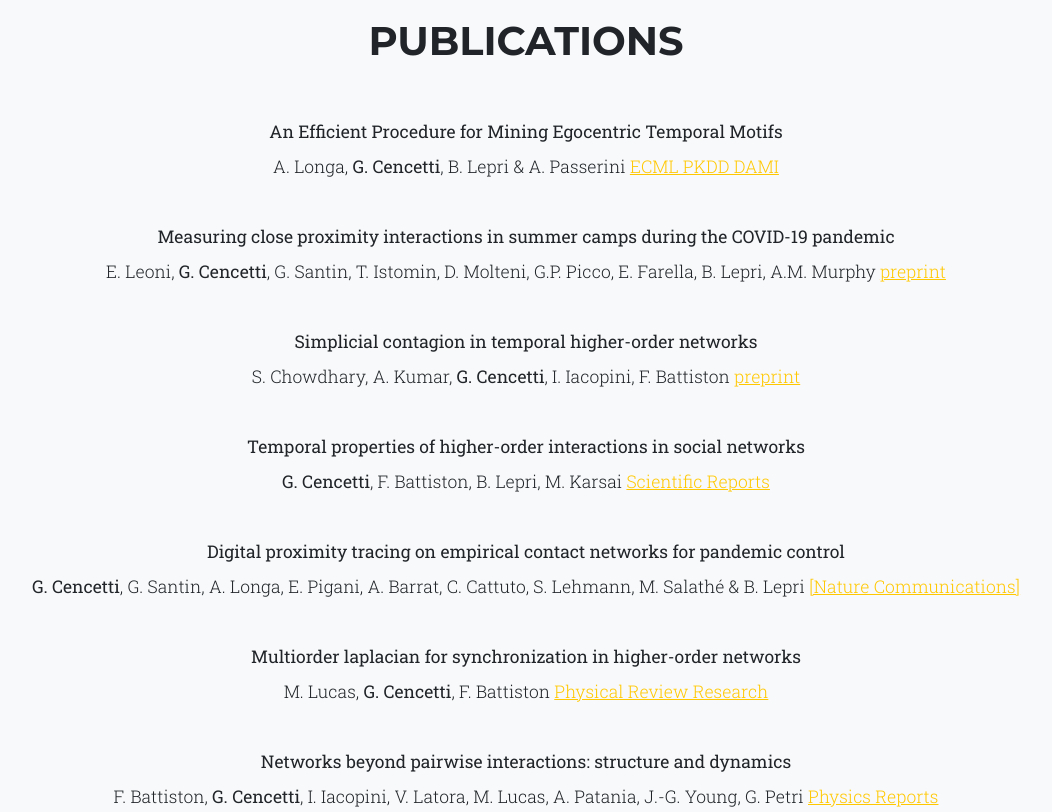
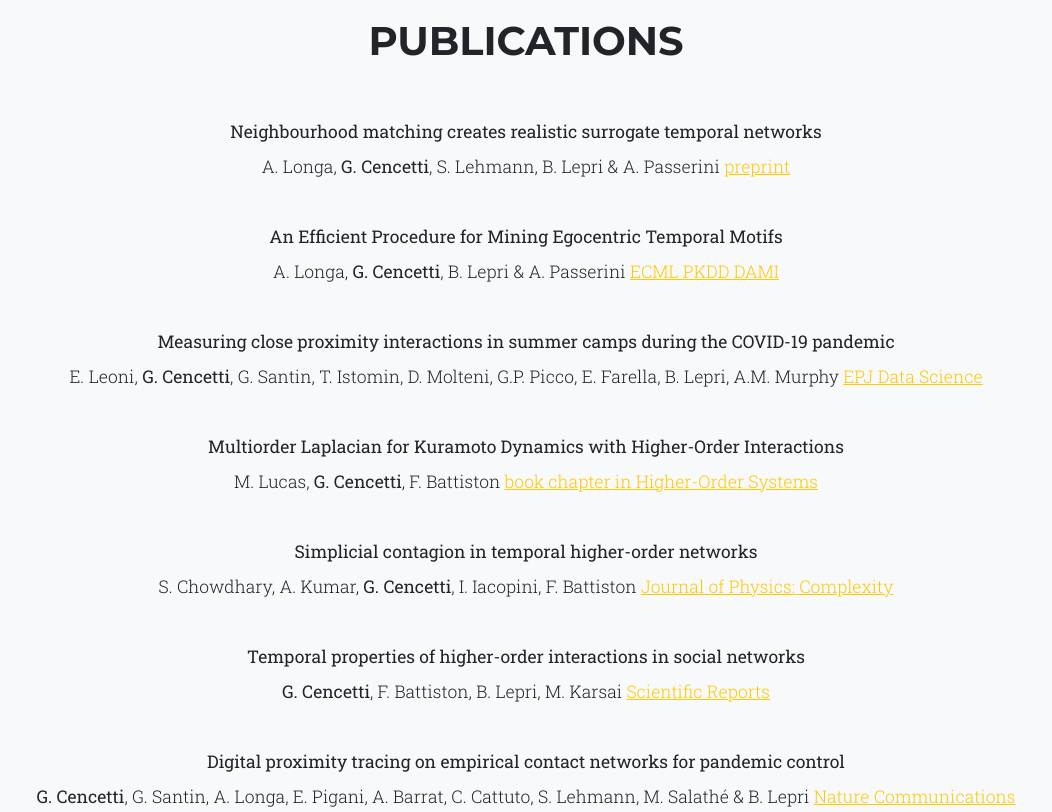
Before and after one commit to giuliacencetti/giuliacencetti.github.io, a plain HTML site: page index.html in a window 1280 px wide. Shown: the part 5220-6032 px from the top of the page, without its empty margins (114-1166 px from the left). Drawn offline with nearby package versions, Linux system fonts and the light colour scheme.

Commit message:
publications updated

```diff
--- a/index.html
+++ b/index.html
@@ -294,6 +294,13 @@
                     <p class="lead mt-5">
 
                       <small>
+                        <b>Neighbourhood matching creates realistic surrogate temporal networks </b><br>
+                        A. Longa, <b>G. Cencetti</b>, S. Lehmann, B. Lepri & A. Passerini
+                        <a href="https://arxiv.org/pdf/2205.08820.pdf">preprint</a>
+
+                        <br>
+                        <br>
+
                         <b>An Efficient Procedure for Mining Egocentric Temporal Motifs </b><br>
                         A. Longa, <b>G. Cencetti</b>, B. Lepri & A. Passerini
                         <a href="https://link.springer.com/article/10.1007/s10618-021-00803-2">ECML PKDD DAMI</a>
@@ -303,14 +310,21 @@
 
                         <b>Measuring close proximity interactions in summer camps during the COVID-19 pandemic </b><br>
                         E. Leoni, <b>G. Cencetti</b>, G. Santin, T. Istomin, D. Molteni, G.P. Picco, E. Farella, B. Lepri, A.M. Murphy
-                        <a href="https://arxiv.org/pdf/2106.14750">preprint</a>
+                        <a href="https://epjds.epj.org/articles/epjdata/abs/2022/01/13688_2022_Article_316/13688_2022_Article_316.html">EPJ Data Science</a>
+
+                        <br>
+                        <br>
+
+                        <b>Multiorder Laplacian for Kuramoto Dynamics with Higher-Order Interactions </b><br>
+                        M. Lucas, <b>G. Cencetti</b>, F. Battiston
+                        <a href="https://link.springer.com/content/pdf/10.1007/978-3-030-91374-8.pdf">book chapter in Higher-Order Systems</a>
 
                         <br>
                         <br>
 
                         <b>Simplicial contagion in temporal higher-order networks</b><br>
                         S. Chowdhary, A. Kumar, <b>G. Cencetti</b>, I. Iacopini, F. Battiston
-                        <a href="https://arxiv.org/pdf/2105.04455">preprint</a>
+                        <a href="https://iopscience.iop.org/article/10.1088/2632-072X/ac12bd/meta">Journal of Physics: Complexity</a>
 
                         <br>
                         <br>
@@ -323,7 +337,7 @@
                         <br>
                         <b>Digital proximity tracing on empirical contact networks for pandemic control</b><br>
                         <b>G. Cencetti</b>, G. Santin, A. Longa, E. Pigani, A. Barrat, C. Cattuto, S. Lehmann, M. Salathé & B. Lepri
-                        <a href="https://www.nature.com/articles/s41467-021-21809-w">[Nature Communications]</a>
+                        <a href="https://www.nature.com/articles/s41467-021-21809-w">Nature Communications</a>
 
                         <br>
                         <br>
@@ -448,7 +462,7 @@
                           <img class="img-fluid" src="assets/img/award/2.jpg" alt="..."  width="290" height="450"/>
                       </a>
                       <div class="projects-caption">
-                          <div class="projects-caption-heading">the award.</div>
+                          <div class="projects-caption-heading">The award.</div>
                       </div>
                   </div>
                 </p>
```
